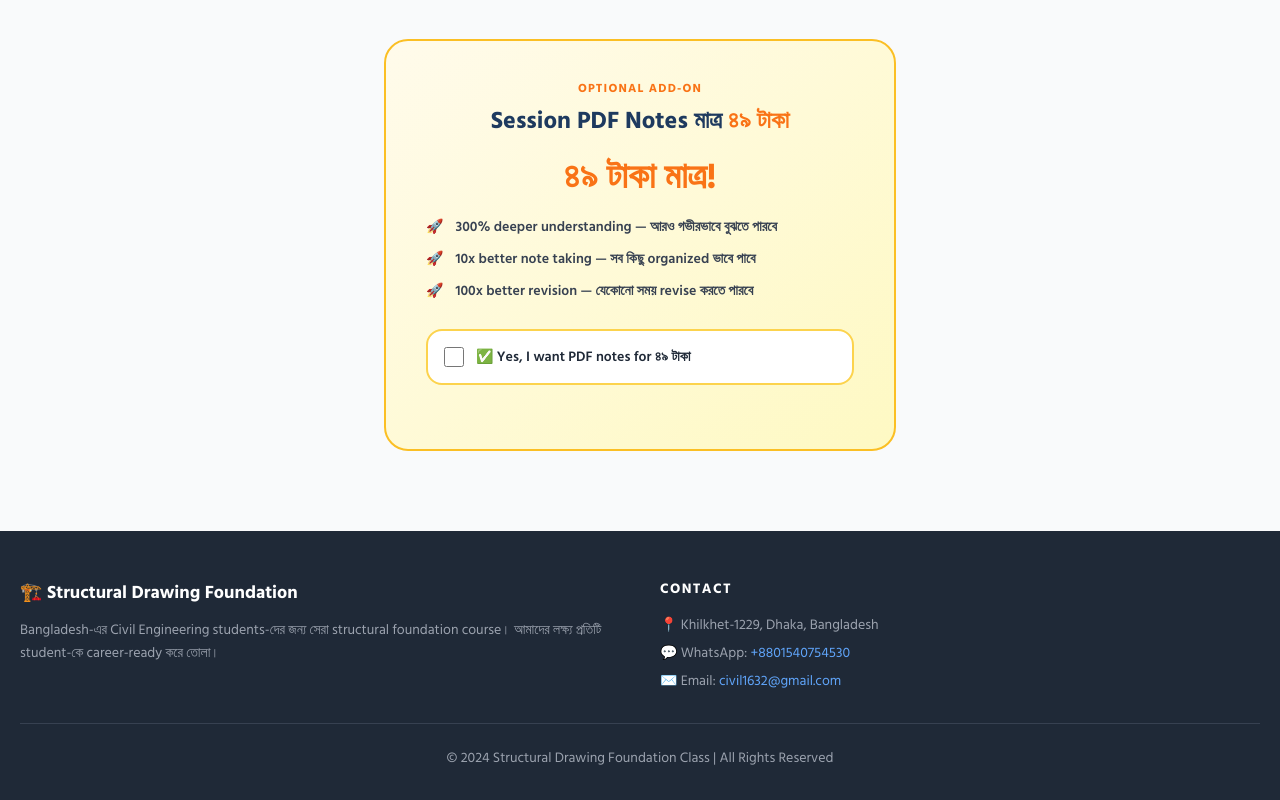
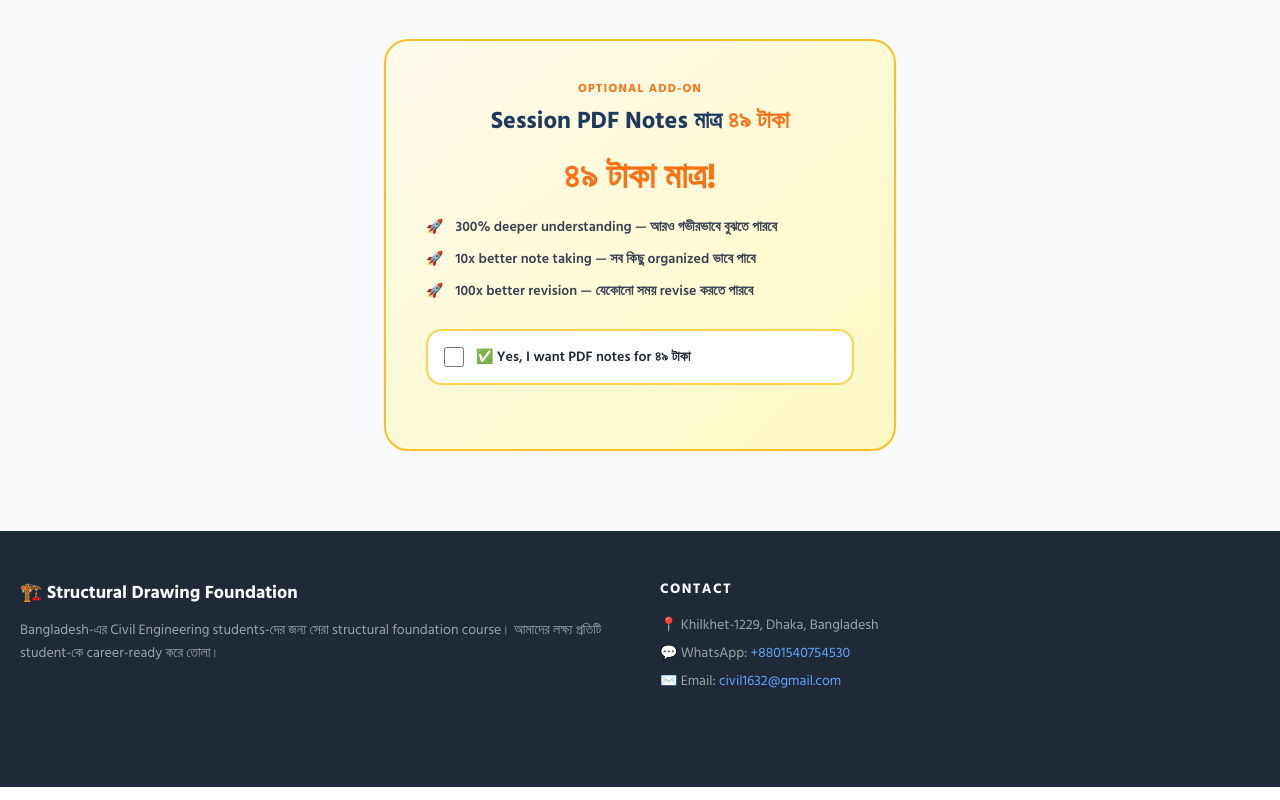
Before and after one commit to rifat-mahmudul/structural_drawing, a Next.js app: page / in a window 1280 px wide. Shown: the part 6705-7505 px from the top of the page. Built offline with nearby package versions, Linux system fonts and the light colour scheme.

Commit message:
footer seciton updated

```diff
--- a/components/Footer.tsx
+++ b/components/Footer.tsx
@@ -1,6 +1,6 @@
 export default function Footer() {
   return (
-    <footer className="bg-gray-800 text-gray-400 pt-12 pb-8">
+    <footer className="bg-gray-800 text-gray-400 pt-12 pb-16">
       <div className="container mx-auto px-5">
         <div className="grid md:grid-cols-2 gap-10 mb-8">
           <div>
@@ -21,7 +21,7 @@ export default function Footer() {
             <div className="flex flex-col gap-2 text-sm">
               <p>📍 Khilkhet-1229, Dhaka, Bangladesh</p>
               <p>
-                💬 WhatsApp:{' '}
+                💬 WhatsApp:{" "}
                 <a
                   href="https://wa.me/8801540754530"
                   className="text-blue-400 hover:underline"
@@ -30,7 +30,7 @@ export default function Footer() {
                 </a>
               </p>
               <p>
-                ✉️ Email:{' '}
+                ✉️ Email:{" "}
                 <a
                   href="mailto:civil1632@gmail.com"
                   className="text-blue-400 hover:underline"
@@ -41,11 +41,7 @@ export default function Footer() {
             </div>
           </div>
         </div>
-
-        <div className="border-t border-gray-700 pt-6 text-center text-sm">
-          <p>© 2024 Structural Drawing Foundation Class | All Rights Reserved</p>
-        </div>
       </div>
     </footer>
-  )
+  );
 }
```
